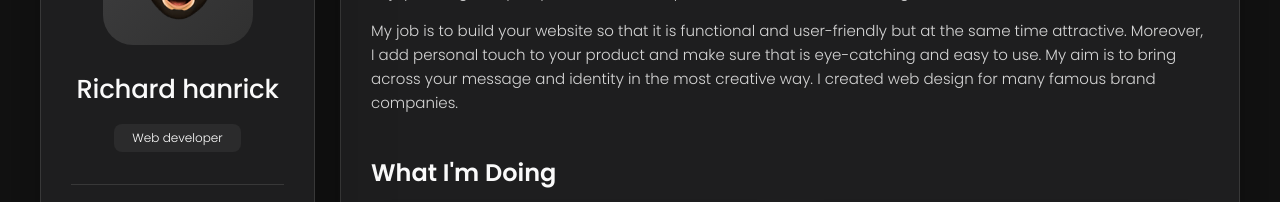
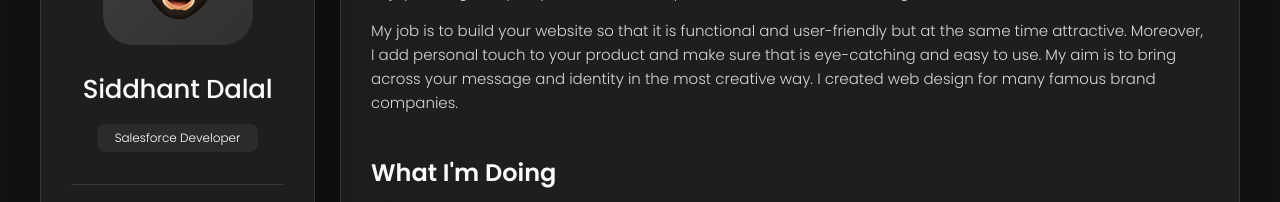
Before and after one commit to siddhantsdalal/html-portfolio, a plain HTML site: page index.html in a window 1280 px wide. Shown: the part 223-425 px from the top of the page. Drawn offline with nearby package versions, Linux system fonts and the light colour scheme.

Commit message:
First Change

```diff
--- a/index.html
+++ b/index.html
@@ -5,7 +5,7 @@
   <meta charset="UTF-8">
   <meta http-equiv="X-UA-Compatible" content="IE=edge">
   <meta name="viewport" content="width=device-width, initial-scale=1.0">
-  <title>vCard - Personal Portfolio</title>
+  <title>Siddhant - Portfolio</title>
 
   <!--
     - favicon
@@ -42,13 +42,13 @@
       <div class="sidebar-info">
 
         <figure class="avatar-box">
-          <img src="./assets/images/my-avatar.png" alt="Richard hanrick" width="80">
+          <img src="./assets/images/my-avatar.png" alt="Siddhant Dalal" width="80">
         </figure>
 
         <div class="info-content">
-          <h1 class="name" title="Richard hanrick">Richard hanrick</h1>
+          <h1 class="name" title="Siddhant Dalal">Siddhant Dalal</h1>
 
-          <p class="title">Web developer</p>
+          <p class="title">Salesforce Developer</p>
         </div>
 
         <button class="info_more-btn" data-sidebar-btn>
```
